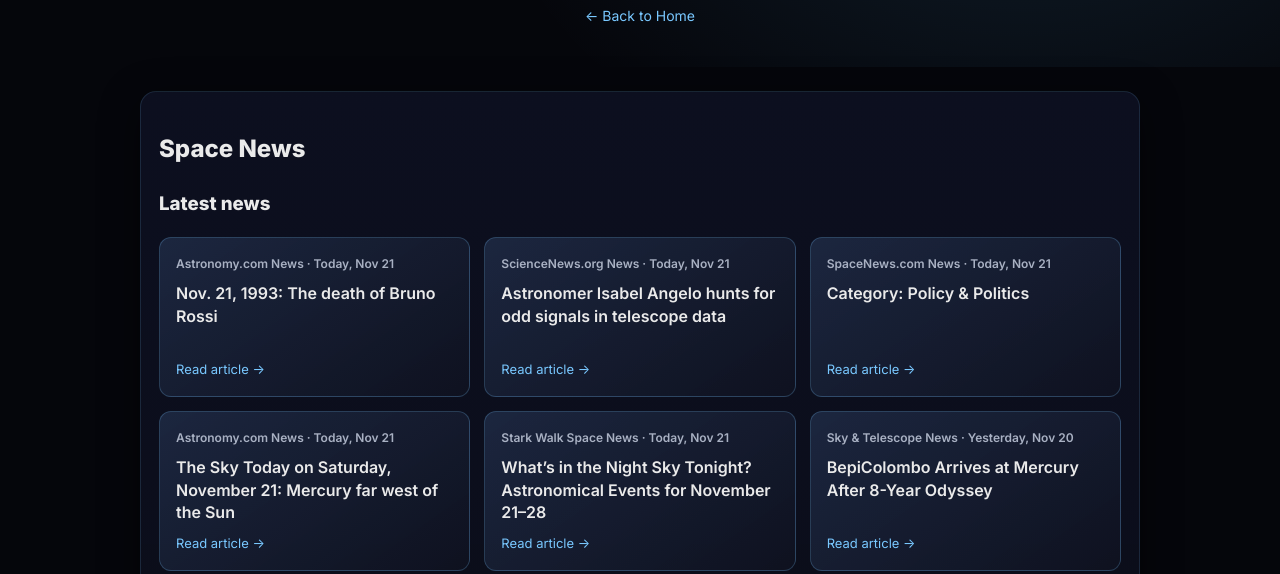
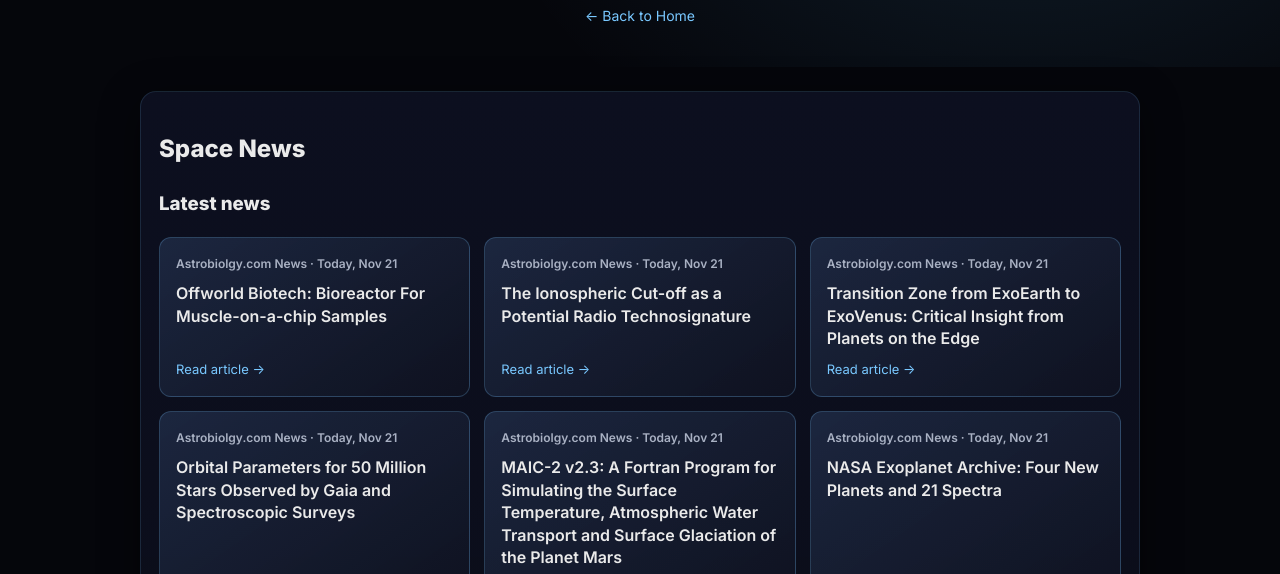
Before and after one commit to DrLoot/exoplanet-slacker, a plain HTML site: page exoplanetnews.html in a window 1280 px wide. Shown: the part 201-775 px from the top of the page. Drawn offline with Linux system fonts and the light colour scheme.

Commit message:
Refresh exoplanet news cards

```diff
--- a/exoplanetnews.html
+++ b/exoplanetnews.html
@@ -200,12 +200,12 @@
 <h2>Space News</h2>
 <h3>Latest news</h3>
 <!-- AUTOMATED NEWS START --><div class="auto-news"><div class="news-grid">
-<a class="news-item" href="https://www.astronomy.com/today-in-the-history-of-astronomy/nov-21-1993-the-death-of-bruno-rossi/" rel="noopener noreferrer" target="_blank"><span class="news-meta">Astronomy.com News · Today, Nov 21</span><span class="news-title">Nov. 21, 1993: The death of Bruno Rossi</span><span class="news-read">Read article →</span></a>
-<a class="news-item" href="https://www.sciencenews.org/article/telescope-data-isabel-angelo-sn-10" rel="noopener noreferrer" target="_blank"><span class="news-meta">ScienceNews.org News · Today, Nov 21</span><span class="news-title">Astronomer Isabel Angelo hunts for odd signals in telescope data</span><span class="news-read">Read article →</span></a>
-<a class="news-item" href="https://spacenews.com/section/policy-politics-archive/" rel="noopener noreferrer" target="_blank"><span class="news-meta">SpaceNews.com News · Today, Nov 21</span><span class="news-title">Category: Policy &amp; Politics</span><span class="news-read">Read article →</span></a>
-<a class="news-item" href="https://www.astronomy.com/observing/the-sky-today-saturday-november-21-2026/" rel="noopener noreferrer" target="_blank"><span class="news-meta">Astronomy.com News · Today, Nov 21</span><span class="news-title">The Sky Today on Saturday, November 21: Mercury far west of the Sun</span><span class="news-read">Read article →</span></a>
-<a class="news-item" href="https://starwalk.space/en/news/night-sky-tonight" rel="noopener noreferrer" target="_blank"><span class="news-meta">Stark Walk Space News · Today, Nov 21</span><span class="news-title">What’s in the Night Sky Tonight? Astronomical Events for November 21–28</span><span class="news-read">Read article →</span></a>
-<a class="news-item" href="https://skyandtelescope.org/astronomy-news/bepicolombo-arrives-at-mercury-after-8-year-odyssey/" rel="noopener noreferrer" target="_blank"><span class="news-meta">Sky &amp; Telescope News · Yesterday, Nov 20</span><span class="news-title">BepiColombo Arrives at Mercury After 8-Year Odyssey</span><span class="news-read">Read article →</span></a>
+<a class="news-item" href="https://astrobiology.com/2026/11/21/offworld-biotech-bioreactor-for-muscle-on-a-chip-samples/" rel="noopener noreferrer" target="_blank"><span class="news-meta">Astrobiolgy.com News · Today, Nov 21</span><span class="news-title">Offworld Biotech: Bioreactor For Muscle-on-a-chip Samples</span><span class="news-read">Read article →</span></a>
+<a class="news-item" href="https://astrobiology.com/2026/11/21/the-ionospheric-cut-off-as-a-potential-radio-technosignature/" rel="noopener noreferrer" target="_blank"><span class="news-meta">Astrobiolgy.com News · Today, Nov 21</span><span class="news-title">The Ionospheric Cut-off as a Potential Radio Technosignature</span><span class="news-read">Read article →</span></a>
+<a class="news-item" href="https://astrobiology.com/2026/11/21/transition-zone-from-exoearth-to-exovenus-critical-insight-from-planets-on-the-edge/" rel="noopener noreferrer" target="_blank"><span class="news-meta">Astrobiolgy.com News · Today, Nov 21</span><span class="news-title">Transition Zone from ExoEarth to ExoVenus: Critical Insight from Planets on the Edge</span><span class="news-read">Read article →</span></a>
+<a class="news-item" href="https://astrobiology.com/2026/11/21/orbital-parameters-for-50-million-stars-observed-by-gaia-and-spectroscopic-surveys/" rel="noopener noreferrer" target="_blank"><span class="news-meta">Astrobiolgy.com News · Today, Nov 21</span><span class="news-title">Orbital Parameters for 50 Million Stars Observed by Gaia and Spectroscopic Surveys</span><span class="news-read">Read article →</span></a>
+<a class="news-item" href="https://astrobiology.com/2026/11/21/maic-2-v2-3-a-fortran-program-for-simulating-the-surface-temperature-atmospheric-water-transport-and-surface-glaciation-of-the-planet-mars/" rel="noopener noreferrer" target="_blank"><span class="news-meta">Astrobiolgy.com News · Today, Nov 21</span><span class="news-title">MAIC-2 v2.3: A Fortran Program for Simulating the Surface Temperature, Atmospheric Water Transport and Surface Glaciation of the Planet Mars</span><span class="news-read">Read article →</span></a>
+<a class="news-item" href="https://astrobiology.com/2026/11/21/nasa-exoplanet-archive-four-new-planets-and-21-spectra/" rel="noopener noreferrer" target="_blank"><span class="news-meta">Astrobiolgy.com News · Today, Nov 21</span><span class="news-title">NASA Exoplanet Archive: Four New Planets and 21 Spectra</span><span class="news-read">Read article →</span></a>
 </div></div><!-- AUTOMATED NEWS END -->
 <h3 class="source-heading">Sources</h3>
 <div class="list">
```
